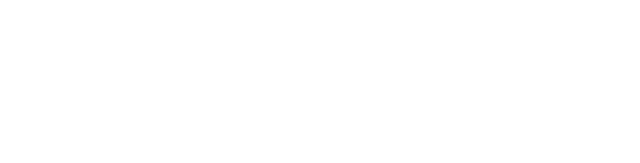
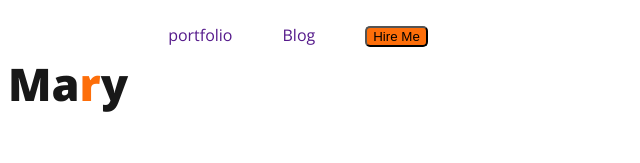
Before and after one commit to jahid1100/web-portfolio, a plain HTML site: page index.html in a window 1280 px wide. Shown: the whole page, without its empty margins (0-640 px from the left). Drawn offline with nearby package versions, Linux system fonts and the light colour scheme.

Commit message:
simple header

```diff
--- a/Css/style.css
+++ b/Css/style.css
@@ -0,0 +1,41 @@
+/* common shared style */
+body{
+    font-family: 'Open Sans', sans-serif;
+}
+
+.text-primary{
+    color: #FD6E0A;
+}
+
+/* nave releded style */
+
+nav{
+    display: flex;
+}
+
+.btn-primary{
+    border-radius: 5px;
+    background: #FD6E0A;
+}
+
+.nav-title{
+    color: var(--Dark-01, #181818);
+
+
+    font-size: 45px;
+
+    font-weight: 800;
+
+}
+
+nav > ul{
+    display: flex;
+}
+ nav li{
+    list-style: none;
+    margin-right: 50px;
+ }
+
+ nav a{
+    text-decoration: none;
+ }
--- a/index.html
+++ b/index.html
@@ -1,13 +1,40 @@
 <!DOCTYPE html>
 <html lang="en">
+
 <head>
     <meta charset="UTF-8">
     <meta http-equiv="X-UA-Compatible" content="IE=edge">
     <meta name="viewport" content="width=device-width, initial-scale=1.0">
     <title>web portfolio</title>
+
+
+
+    <link rel="preconnect" href="https://fonts.googleapis.com">
+    <link rel="preconnect" href="https://fonts.gstatic.com" crossorigin>
+    <link href="https://fonts.googleapis.com/css2?family=Open+Sans:wght@400;700;800&display=swap" rel="stylesheet">
+
+
+
     <link rel="stylesheet" href="./Css/style.css">
 </head>
+
 <body>
+    <header>
+        <nav>
+            <h3 class="nav-title">Ma<span class="text-primary">r</span>y</h3>
+            <ul>
+                <li><a href="">portfolio</a></li>
+                <li><a href="">Blog</a></li>
+                <li><button class="btn-primary">Hire Me</button></li>
+            </ul>
+        </nav>
+    </header>
+    <main>
 
+    </main>
+    <footer>
+
+    </footer>
 </body>
+
 </html>
```
